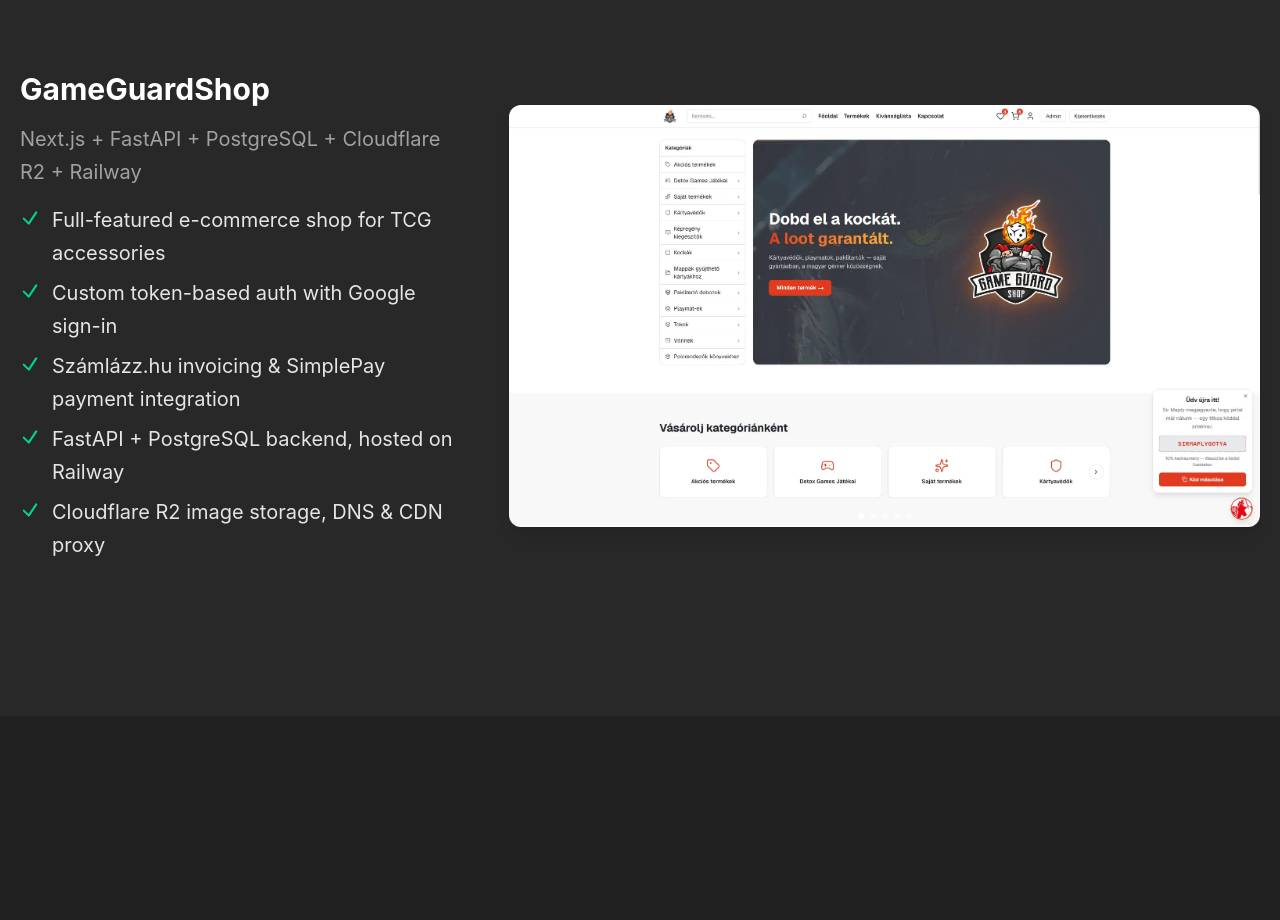
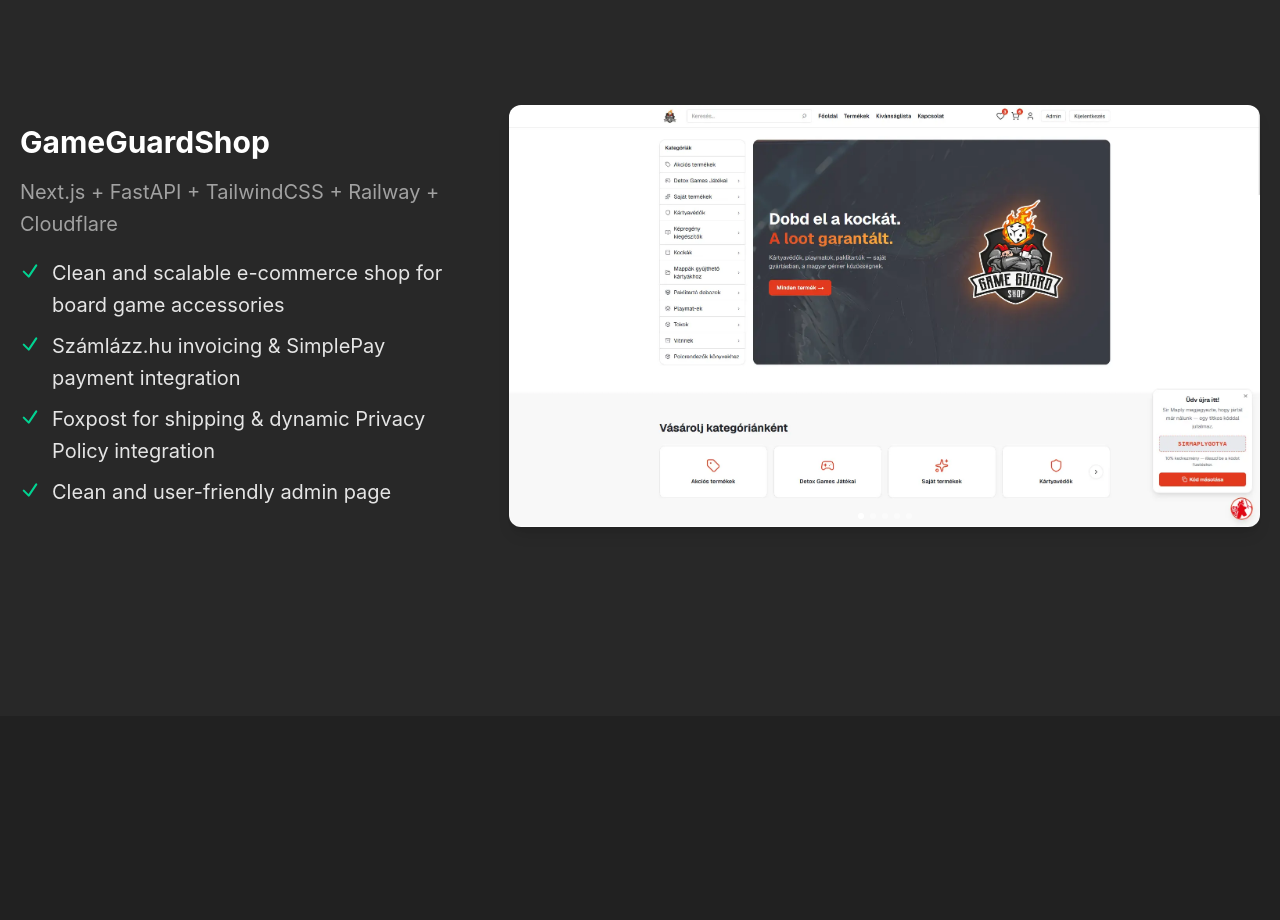
Before and after one commit to Shenkeeee/Shenkeeee.github.io, a React (Vite) app: page / in a window 1280 px wide. Shown: the part 980-1900 px from the top of the page. Built offline with nearby package versions, Linux system fonts and the light colour scheme.

Commit message:
GameGuardShop: Enhance checkmark texts

```diff
--- a/src/data/projects.ts
+++ b/src/data/projects.ts
@@ -6,23 +6,22 @@
 export const mainProjects = [
   {
     title: "GameGuardShop",
-    tech: "Next.js + FastAPI + PostgreSQL + Cloudflare R2 + Railway",
+    tech: "Next.js + FastAPI + TailwindCSS + Railway + Cloudflare",
     bullets: [
       {
-        text: "Full-featured e-commerce shop for TCG accessories",
-        status: "check",
-      },
-      {
-        text: "Custom token-based auth with Google sign-in",
+        text: "Clean and scalable e-commerce shop for board game accessories",
         status: "check",
       },
       {
         text: "Számlázz.hu invoicing & SimplePay payment integration",
         status: "check",
       },
-      { text: "FastAPI + PostgreSQL backend, hosted on Railway", status: "check" },
       {
-        text: "Cloudflare R2 image storage, DNS & CDN proxy",
+        text: "Foxpost for shipping & dynamic Privacy Policy integration",
+        status: "check",
+      },
+      {
+        text: "Clean and user-friendly admin page",
         status: "check",
       },
     ],
```
